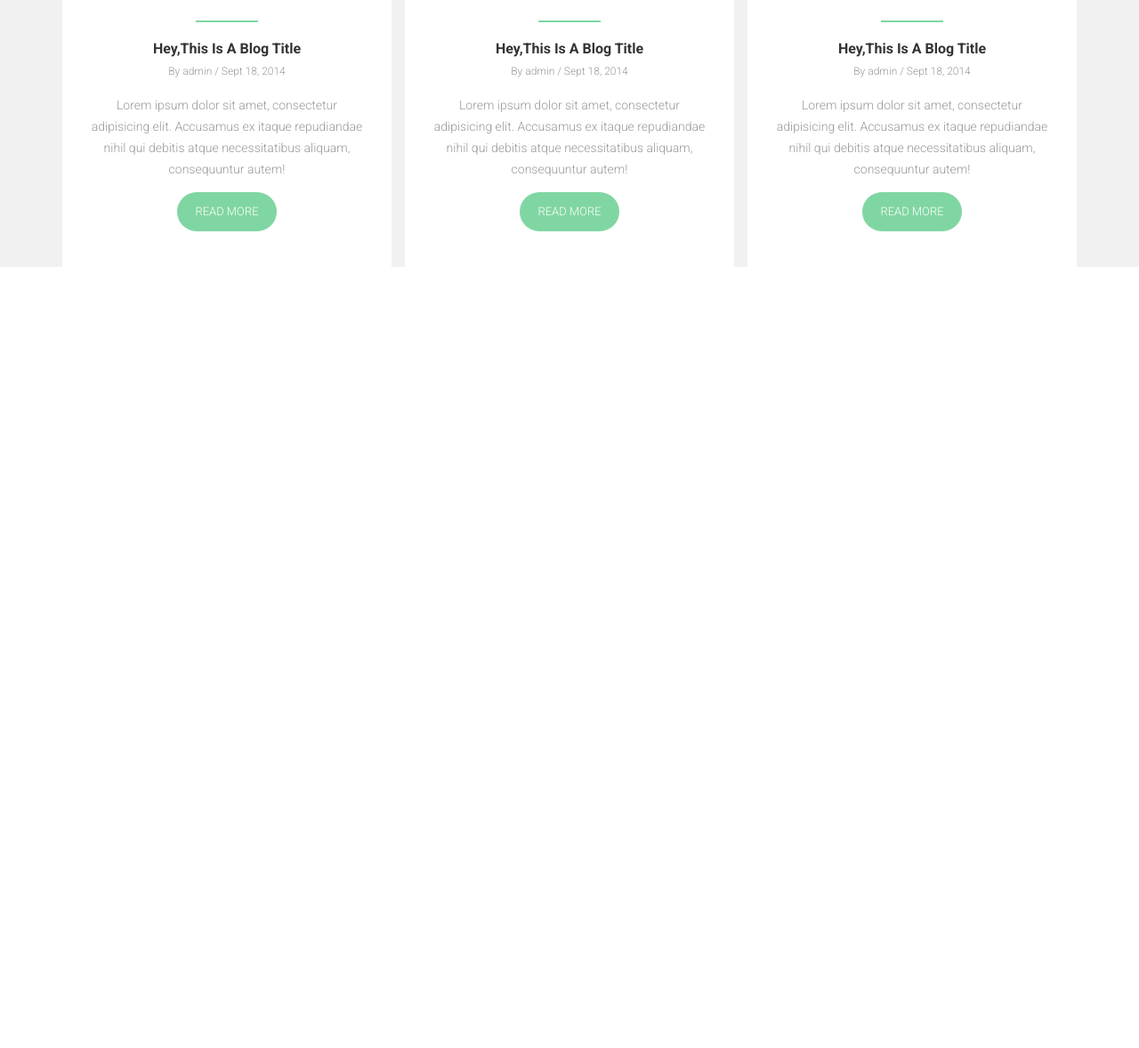
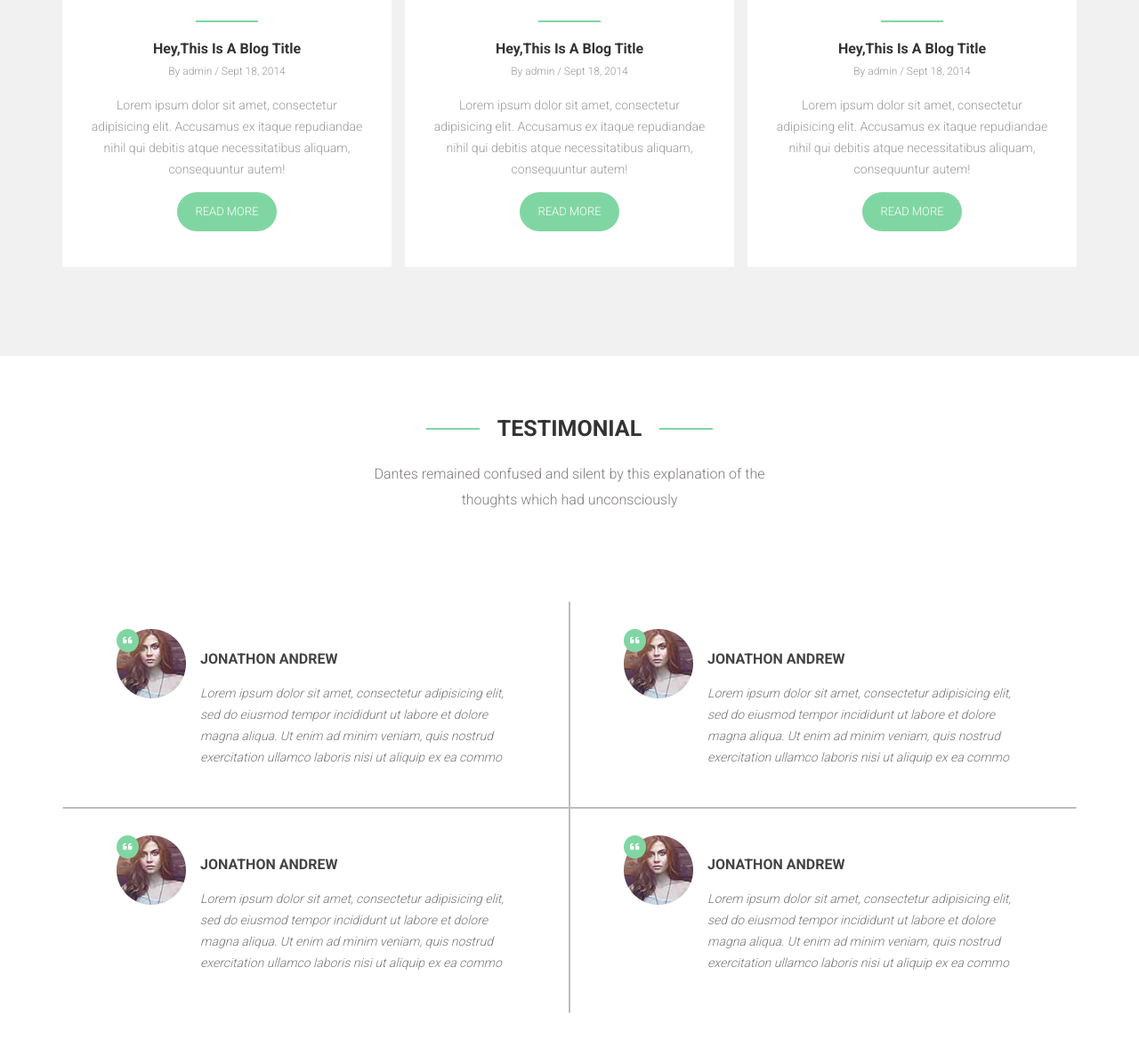
Before and after one commit to AMGHNOUSS/Template-ThemeLight, a plain HTML site: page index.html in a window 1280 px wide. Shown: the part 5690-6868 px from the top of the page at 89% size. Before the commit the page ends 5990 px from the top, so only its background shows below. Drawn offline with Linux system fonts and the light colour scheme.

Commit message:
TESTIMONIAL

```diff
--- a/css/style.css
+++ b/css/style.css
@@ -1,4 +1,3 @@
-
 /* START Variable */
 :root {
     --main-color: rgb(128, 214, 162);
@@ -7,6 +6,7 @@
     line-height: 24px;
     font-weight: 300;
 }
+
 /* END Variable */
 
 /* START main-heading*/
@@ -26,7 +26,7 @@
     display: inline-block;
 }
 
-.main-heading h2::before{
+.main-heading h2::before {
     content: '';
     position: absolute;
     height: 2px;
@@ -34,10 +34,10 @@
     background-color: var(--main-color);
     left: -50px;
     top: 50%;
-    transform: translate(-50%,-50%);
+    transform: translate(-50%, -50%);
 }
 
-.main-heading h2::after{
+.main-heading h2::after {
     content: '';
     position: absolute;
     height: 2px;
@@ -45,7 +45,7 @@
     background-color: var(--main-color);
     right: -110px;
     top: 50%;
-    transform: translate(-50%,-50%);
+    transform: translate(-50%, -50%);
 }
 
 .main-heading p {
@@ -57,7 +57,7 @@
 }
 
 /* RULE General */
-*{
+* {
     -webkit-box-sizing: border-box;
     -moz-box-sizing: border-box;
     box-sizing: border-box;
@@ -70,6 +70,7 @@ body {
 html {
     scroll-behavior: smooth;
 }
+
 /* END RULE General */
 /* START Media */
 .container {
@@ -99,11 +100,12 @@ html {
         max-width: 1170px;
     }
 }
+
 /* END Media */
 
 /* START Header */
 
-.header{
+.header {
     position: absolute;
     z-index: 3;
     background-color: white;
@@ -112,7 +114,7 @@ html {
     position: fixed;
 }
 
-.header .container{
+.header .container {
     display: flex;
     justify-content: space-between;
     justify-items: center;
@@ -122,7 +124,8 @@ html {
     display: flex;
     justify-content: flex-end;
 }
-.header .menu{
+
+.header .menu {
     position: relative;
     color: #333;
     font-size: 30px;
@@ -132,12 +135,12 @@ html {
 }
 
 @media (min-width:992px) {
-    .header .menu{
+    .header .menu {
         display: none;
     }
 }
 
-.header ul li{
+.header ul li {
     list-style: none;
 }
 
@@ -147,14 +150,14 @@ html {
     color: #333;
     transition: 0.3s;
     position: relative;
-    padding:  5px 15px;
+    padding: 5px 15px;
 }
 
 .header ul li a:hover {
     color: var(--main-color);
 }
 
-.header ul li a:hover::after{
+.header ul li a:hover::after {
     content: '';
     position: absolute;
     width: calc(100% - 30px);
@@ -166,10 +169,11 @@ html {
     transition: 0.3s;
 }
 
-@media (max-width: 992px)  {
-    .header ul{
+@media (max-width: 992px) {
+    .header ul {
         display: none;
     }
+
     .header .menu:hover+ul {
         display: flex;
         flex-direction: column;
@@ -181,6 +185,7 @@ html {
         background-color: white;
         margin: 0;
     }
+
     .header .menu:hover+ul li {
         padding: 10px 15px;
     }
@@ -190,12 +195,13 @@ html {
 
 /* START Landing*/
 
-.landing{
+.landing {
     position: relative;
     background-image: url(../img/banner.jpg);
     background-size: cover;
     height: 100vh;
 }
+
 .landing .overlay {
     position: absolute;
     left: 0;
@@ -205,7 +211,7 @@ html {
     background-color: rgb(0 0 0 / 70%);
 }
 
-.landing .container{
+.landing .container {
     position: relative;
     top: 50%;
     transform: translateY(-50%);
@@ -213,13 +219,13 @@ html {
 }
 
 .landing .text h1 {
-    margin: 0 0 30px ;
+    margin: 0 0 30px;
     color: var(--main-color);
     font-weight: 100;
     font-size: 55px;
 }
 
-.landing .text p{
+.landing .text p {
     color: white;
     font-size: 18px;
     line-height: 30px;
@@ -228,7 +234,7 @@ html {
     margin: 0 0 30px;
 }
 
-.landing .text .inputs input{
+.landing .text .inputs input {
     padding: 12px 24px;
     border: 1px solid white;
     border-radius: 30px;
@@ -248,10 +254,12 @@ html {
     .landing .text h1 {
         font-size: 25px;
     }
-    .landing .text p{
+
+    .landing .text p {
         font-size: 15px;
     }
-    .landing .text .inputs input{
+
+    .landing .text .inputs input {
         padding: 6px 12px;
         border-radius: 15px;
         font-size: 14px;
@@ -259,7 +267,7 @@ html {
     }
 }
 
-.landing .text .inputs input:hover{
+.landing .text .inputs input:hover {
     border-color: var(--main-color);
     color: var(--main-color);
 }
@@ -269,25 +277,26 @@ html {
 
 /* START Service */
 
-.service .service-content{
+.service .service-content {
     display: grid;
-    grid-template-columns: repeat(auto-fill, minmax(300px,1fr));
+    grid-template-columns: repeat(auto-fill, minmax(300px, 1fr));
     grid-gap: 20px;
     text-align: center;
 }
 
-.service .service-content .box i{
+.service .service-content .box i {
     color: var(--main-color);
     font-size: 50px;
     font-weight: 900;
 }
-.service .service-content .box h3{
+
+.service .service-content .box h3 {
     text-transform: capitalize;
     color: #333;
     font-weight: 400;
 }
 
-.service .service-content .box p{
+.service .service-content .box p {
     color: var(--second-colr);
     margin: 0px auto 100px;
     line-height: 1.6;
@@ -298,14 +307,14 @@ html {
 
 /* START FUN-FACTS*/
 
-.fun-facts{
+.fun-facts {
     background-image: url(../img/counter-bg.jpg);
     background-size: cover;
     height: 80vh;
     position: relative;
 }
 
-.fun-facts .overlay{
+.fun-facts .overlay {
     position: absolute;
     left: 0;
     right: 0;
@@ -314,57 +323,58 @@ html {
     background-color: rgb(0 0 0 / 60%);
 }
 
-.fun-facts .container{
+.fun-facts .container {
     position: relative;
     z-index: 2;
 }
 
 .fun-facts .main-heading h2,
-.fun-facts .main-heading p{
+.fun-facts .main-heading p {
     color: white;
 }
 
-.fun-facts .fun-facts-content{
+.fun-facts .fun-facts-content {
     display: flex;
     justify-content: center;
     text-align: center;
     color: white;
 }
 
-.fun-facts .fun-facts-content .box{
+.fun-facts .fun-facts-content .box {
     padding: 10px;
 }
 
-.fun-facts .fun-facts-content i{
+.fun-facts .fun-facts-content i {
     color: var(--main-color);
     font-size: 35px;
 }
 
-.fun-facts .fun-facts-content h3{
+.fun-facts .fun-facts-content h3 {
     text-transform: capitalize;
     font-size: 35px;
     font-weight: 300;
 }
 
-.fun-facts .fun-facts-content p{
+.fun-facts .fun-facts-content p {
     text-transform: capitalize;
     font-size: 20px;
     font-weight: 100;
 }
 
 @media (max-width:669px) {
-    .fun-facts .fun-facts-content i{
+    .fun-facts .fun-facts-content i {
         font-size: 20px;
     }
 
-    .fun-facts .fun-facts-content h3{
+    .fun-facts .fun-facts-content h3 {
         font-size: 20px;
     }
 
-    .fun-facts .fun-facts-content p{
+    .fun-facts .fun-facts-content p {
         font-size: 12px;
     }
-    .fun-facts .main-heading p{
+
+    .fun-facts .main-heading p {
         font-size: 13px;
     }
 }
@@ -372,21 +382,21 @@ html {
 
 /* END FUN-FACTS*/
 
-.portfolio ul{
+.portfolio ul {
     display: flex;
     justify-content: center;
     padding: 0;
 }
 
-.portfolio ul li:not(:last-child){
+.portfolio ul li:not(:last-child) {
     padding-right: 15px;
 }
 
-.portfolio ul li{
+.portfolio ul li {
     list-style: none;
 }
 
-.portfolio ul li a{
+.portfolio ul li a {
     text-decoration: none;
     text-transform: uppercase;
     font-size: 16px;
@@ -394,18 +404,18 @@ html {
 }
 
 .portfolio ul li a:hover,
-.portfolio ul li a.active{
+.portfolio ul li a.active {
     color: var(--main-color);
 }
 
 .portfolio .portfolio-content {
     display: grid;
-    grid-template-columns: repeat(auto-fill, minmax(300px,1fr));
+    grid-template-columns: repeat(auto-fill, minmax(300px, 1fr));
     grid-gap: 20px;
     text-align: center;
 }
 
-.portfolio .portfolio-content .box{
+.portfolio .portfolio-content .box {
     position: relative;
 }
 
@@ -413,12 +423,12 @@ html {
     cursor: pointer;
 }
 
-.portfolio .portfolio-content .box img{
+.portfolio .portfolio-content .box img {
     width: 100%;
     height: 100%;
 }
 
-.portfolio .portfolio-content .box .overlay{
+.portfolio .portfolio-content .box .overlay {
     display: none;
 }
 
@@ -456,7 +466,7 @@ html {
     position: relative;
 }
 
-.template .overlay{
+.template .overlay {
     position: absolute;
     left: 0;
     right: 0;
@@ -465,17 +475,17 @@ html {
     background-color: rgb(0 0 0 / 50%);
 }
 
-.template .container{
+.template .container {
     position: relative;
     z-index: 2;
 }
 
 .template .main-heading h2,
-.template .main-heading p{
+.template .main-heading p {
     color: white;
 }
 
-.template .main-heading p{
+.template .main-heading p {
     margin-bottom: 40px;
 }
 
@@ -483,7 +493,7 @@ html {
     text-align: center;
 }
 
-.template .container .video i{
+.template .container .video i {
     font-weight: 900;
     font-size: 30px;
     color: white;
@@ -498,7 +508,7 @@ html {
 
 .team .team-content {
     display: grid;
-    grid-template-columns: repeat(auto-fill, minmax(300px,1fr));
+    grid-template-columns: repeat(auto-fill, minmax(300px, 1fr));
     grid-gap: 20px;
     text-align: center;
 }
@@ -511,7 +521,7 @@ html {
     border: 3px solid var(--main-color);
 }
 
-.team .team-content .box  img {
+.team .team-content .box img {
     height: 100%;
     width: 100%;
 }
@@ -535,21 +545,21 @@ html {
     transition: 0.3s;
 }
 
-.team .team-content .box .overlay h3{
+.team .team-content .box .overlay h3 {
     color: #333;
     text-transform: uppercase;
     font-size: 16px;
     margin: 0 0 5px 0;
 }
 
-.team .team-content .box .overlay h4{
+.team .team-content .box .overlay h4 {
     color: #333;
     text-transform: uppercase;
     font-size: 11px;
     margin: 0 0 5px 0;
 }
 
-.team .team-content .box .overlay i{
+.team .team-content .box .overlay i {
     color: white;
     background-color: var(--main-color);
     font-size: 22px;
@@ -558,7 +568,7 @@ html {
     border-radius: 50%;
 }
 
-.team .team-content .box .overlay p{
+.team .team-content .box .overlay p {
     color: #333;
     font-size: 14px;
     border-radius: 50%;
@@ -568,32 +578,32 @@ html {
 
 /* START PRICE*/
 
-.price{
+.price {
     background-color: var(--main-color);
     margin-top: 100px;
     position: relative;
     padding-bottom: 100px;
 }
 
-.price .main-heading h2{
+.price .main-heading h2 {
     color: white;
 }
 
-.price .main-heading h2::before{
+.price .main-heading h2::before {
     background-color: white;
 }
 
-.price .main-heading h2::after{
+.price .main-heading h2::after {
     background-color: white;
 }
 
-.price .main-heading p{
+.price .main-heading p {
     color: white;
 }
 
 .price .price-content {
     display: grid;
-    grid-template-columns: repeat(auto-fill, minmax(300px,1fr));
+    grid-template-columns: repeat(auto-fill, minmax(300px, 1fr));
     grid-gap: 30px;
 }
 
@@ -603,7 +613,7 @@ html {
     }
 }
 
-.price .price-content .box{
+.price .price-content .box {
     border: 1px solid white;
     text-align: center;
     padding: 20px 60px;
@@ -611,39 +621,40 @@ html {
 }
 
 .price .price-content .box:hover {
-    background-color: rgba(255, 255, 255, 0.2);;
+    background-color: rgba(255, 255, 255, 0.2);
+    ;
 }
 
-.price .price-content .box h3{
+.price .price-content .box h3 {
     font-size: 20px;
     font-weight: 500;
     margin: 35px 0 20px;
     text-transform: uppercase;
 }
 
-.price .price-content .box h4{
+.price .price-content .box h4 {
     font-size: 18px;
     font-weight: 300;
     margin: 30px 0;
     text-transform: uppercase;
 }
 
-.price .price-content .box h4 span{
+.price .price-content .box h4 span {
     font-size: 40px;
     font-weight: 900;
 }
 
-.price .price-content .box p{
+.price .price-content .box p {
     font-size: 14px;
     font-weight: 300;
     margin: 20px 0 20px;
     text-transform: uppercase;
 }
 
-.price .price-content .box a{
+.price .price-content .box a {
     margin: 30px 0;
     background-color: white;
-    padding: 12px 20px ;
+    padding: 12px 20px;
     color: var(--main-color);
     border: none;
     border-radius: 30px;
@@ -655,7 +666,7 @@ html {
     display: inline-block;
 }
 
-.price .price-content .box:hover a{
+.price .price-content .box:hover a {
     visibility: visible;
 }
 
@@ -664,32 +675,33 @@ html {
 /* START BLOG */
 
 .bolg {
-    background: #f1f1f1
+    background: #f1f1f1;
+    padding-bottom: 100px;
 }
 
-.bolg .blog-content{
+.bolg .blog-content {
     display: grid;
-    grid-template-columns: repeat(auto-fill, minmax(350px,1fr));
+    grid-template-columns: repeat(auto-fill, minmax(350px, 1fr));
     grid-gap: 15px;
 }
 
-.bolg .blog-content .image{
+.bolg .blog-content .image {
     display: flex;
 }
 
-.bolg .blog-content .image img{
+.bolg .blog-content .image img {
     max-width: 100%;
     max-height: 100%;
     flex-shrink: 0;
 }
 
-.bolg .blog-content .text{
+.bolg .blog-content .text {
     background-color: white;
     text-align: center;
     padding: 40px 30px;
 }
 
-.bolg .blog-content .box .text h3::before{
+.bolg .blog-content .box .text h3::before {
     content: '';
     position: absolute;
     width: 70px;
@@ -700,7 +712,7 @@ html {
     transform: translateX(-50%);
 }
 
-.bolg .blog-content .box .text h3{
+.bolg .blog-content .box .text h3 {
     margin: 0;
     position: relative;
     text-transform: capitalize;
@@ -709,17 +721,17 @@ html {
     margin-top: 10px;
 }
 
-.bolg .blog-content .text span{
+.bolg .blog-content .text span {
     color: #999;
     font-size: 12px;
 }
 
-.bolg .blog-content .text p{
+.bolg .blog-content .text p {
     color: #999;
     font-size: 14px;
 }
 
-.bolg .blog-content .text a{
+.bolg .blog-content .text a {
     display: inline-block;
     text-decoration: none;
     padding: 20px;
@@ -730,4 +742,68 @@ html {
     text-transform: uppercase;
     font-size: 13px;
 }
+
 /* END BLOG */
+
+/* START TESTIMONiAL */
+.testimonial {
+    padding-bottom: 100px;
+}
+
+.testimonial .testimonial-content {
+    display: grid;
+    grid-template-columns: repeat(auto-fill, minmax(50%, 1fr));
+}
+
+.testimonial .testimonial-content .box {
+    display: flex;
+    padding: 30px 60px;
+}
+
+.testimonial .testimonial-content #box1{
+    border: 0.7px solid ;
+    border-color: transparent #bdbdbd #bdbdbd  transparent ;
+}
+.testimonial .testimonial-content #box2{
+    border: 0.7px solid ;
+    border-color:  transparent transparent #bdbdbd #bdbdbd;
+}
+.testimonial .testimonial-content #box3{
+    border: 0.7px solid ;
+    border-color: #bdbdbd #bdbdbd transparent  transparent ;
+}
+.testimonial .testimonial-content #box4{
+    border: 0.7px solid ;
+    border-color: #bdbdbd transparent transparent  #bdbdbd ;
+}
+
+.testimonial .testimonial-content .box image {
+    position: relative;
+}
+
+.testimonial .testimonial-content .box .image i {
+    color: white;
+    background-color: var(--main-color);
+    font-size: 12px;
+    padding: 7px;
+    border-radius: 50%;
+    position: absolute;
+}
+
+.testimonial .testimonial-content .box .text {
+    margin-left: 16px;
+}
+
+.testimonial .testimonial-content .box .text h4 {
+    color: #444;
+    text-transform: uppercase;
+    margin-bottom: 12px;
+}
+
+.testimonial .testimonial-content .box .text p {
+    font-size: 14px;
+    font-style: italic;
+    color: #787878;
+}
+
+/* END TESTIMONiAL */
--- a/index.html
+++ b/index.html
@@ -295,8 +295,7 @@
                         <span>By admin / Sept 18, 2014 </span>
                         <p>
                             Lorem ipsum dolor sit amet, consectetur adipisicing elit. Accusamus ex itaque repudiandae
-                            nihil
-                            qui debitis atque necessitatibus aliquam, consequuntur autem!
+                            nihil qui debitis atque necessitatibus aliquam, consequuntur autem!
                         </p>
                         <a href="#">read more</a>
                     </div>
@@ -310,8 +309,7 @@
                         <span>By admin / Sept 18, 2014 </span>
                         <p>
                             Lorem ipsum dolor sit amet, consectetur adipisicing elit. Accusamus ex itaque repudiandae
-                            nihil
-                            qui debitis atque necessitatibus aliquam, consequuntur autem!
+                            nihil qui debitis atque necessitatibus aliquam, consequuntur autem!
                         </p>
                         <a href="#">read more</a>
                     </div>
@@ -325,10 +323,73 @@
                         <span>By admin / Sept 18, 2014 </span>
                         <p>
                             Lorem ipsum dolor sit amet, consectetur adipisicing elit. Accusamus ex itaque repudiandae
-                            nihil
-                            qui debitis atque necessitatibus aliquam, consequuntur autem!
+                            nihil qui debitis atque necessitatibus aliquam, consequuntur autem!
                         </p>
                         <a href="#">read more</a>
+                    </div>
+                </div>
+            </div>
+        </div>
+    </div>
+
+    <div class="testimonial">
+        <div class="container">
+            <div class="main-heading">
+                <h2>testimonial</h2>
+                <p>Dantes remained confused and silent by this explanation of the
+                    thoughts which had unconsciously</p>
+            </div>
+            <div class="testimonial-content">
+                <div class="box" id="box1">
+                    <div class="image">
+                        <i class="fa-sharp fa-solid fa-quote-left"></i>
+                        <img src="img/service-img.png" alt="">
+                    </div>
+                    <div class="text">
+                        <h4>JONATHON ANDREW</h4>
+                        <p>Lorem ipsum dolor sit amet, consectetur adipisicing elit, sed do eiusmod tempor incididunt ut labore et
+                            dolore magna aliqua. Ut enim ad minim veniam, quis nostrud exercitation ullamco laboris nisi ut aliquip
+                            ex ea commo
+                        </p>
+                    </div>
+                </div>
+                <div class="box" id="box2">
+                    <div class="image">
+                        <i class="fa-sharp fa-solid fa-quote-left"></i>
+                        <img src="img/service-img.png" alt="">
+                    </div>
+                    <div class="text">
+                        <h4>JONATHON ANDREW</h4>
+                        <p>Lorem ipsum dolor sit amet, consectetur adipisicing elit, sed do eiusmod tempor incididunt ut labore et
+                            dolore magna aliqua. Ut enim ad minim veniam, quis nostrud exercitation ullamco laboris nisi ut aliquip
+                            ex ea commo
+                        </p>
+                    </div>
+                </div>
+                <div class="box" id="box3">
+                    <div class="image">
+                        <i class="fa-sharp fa-solid fa-quote-left"></i>
+                        <img src="img/service-img.png" alt="">
+                    </div>
+                    <div class="text">
+                        <h4>JONATHON ANDREW</h4>
+                        <p>Lorem ipsum dolor sit amet, consectetur adipisicing elit, sed do eiusmod tempor incididunt ut labore et
+                            dolore magna aliqua. Ut enim ad minim veniam, quis nostrud exercitation ullamco laboris nisi ut aliquip
+                            ex ea commo
+                        </p>
+                    </div>
+                </div>
+                <div class="box" id="box4">
+                    <div class="image">
+                        <i class="fa-sharp fa-solid fa-quote-left"></i>
+                        <img src="img/service-img.png" alt="">
+                    </div>
+                    <div class="text">
+                        <h4>JONATHON ANDREW</h4>
+                        <p>Lorem ipsum dolor sit amet, consectetur adipisicing elit, sed do eiusmod tempor incididunt ut labore et
+                            dolore magna aliqua. Ut enim ad minim veniam, quis nostrud exercitation ullamco laboris nisi ut aliquip
+                            ex ea commo
+                        </p>
                     </div>
                 </div>
             </div>
```
Also changed, not shown: 1 other file. Lines whose indentation alone changed are shown as unchanged.
